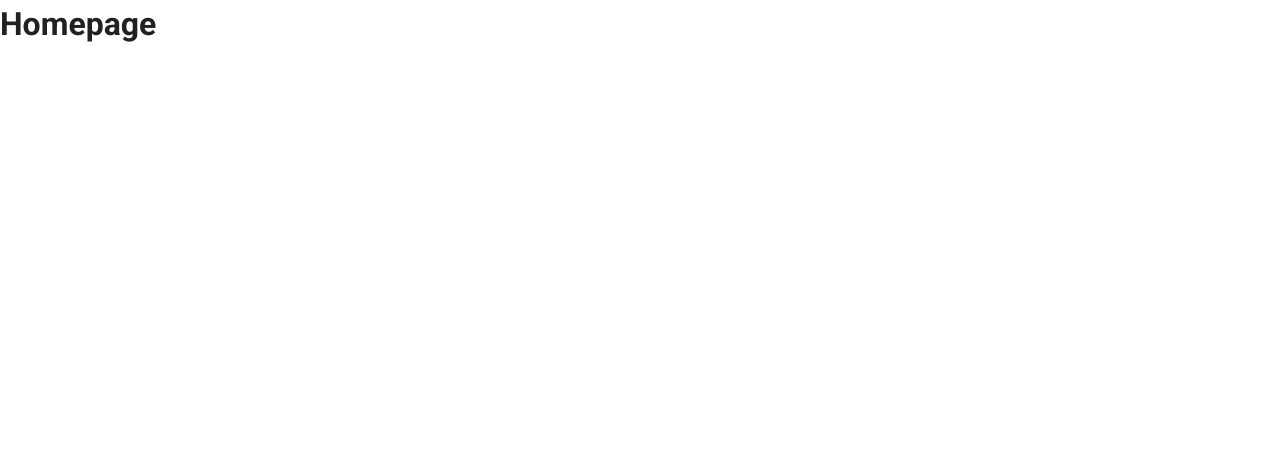
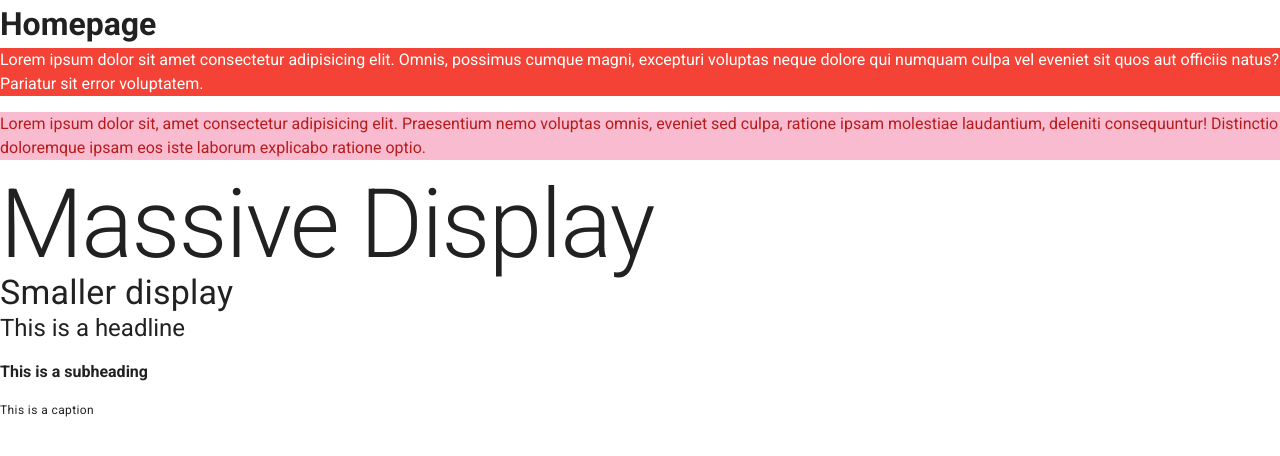
Before and after one commit to crhwebdev-courses/todo-ninja, a Vue app: page / in a window 1280 px wide. Shown: the top 456 px of the page. Built offline with nearby package versions, Linux system fonts and the light colour scheme.

Commit message:
Play around with some different text styles and colors on the Home view

```diff
--- a/src/views/Home.vue
+++ b/src/views/Home.vue
@@ -1,5 +1,24 @@
 <template>
   <div class="home">
     <h1>Homepage</h1>
+    <p class="red white--text">
+      Lorem ipsum dolor sit amet consectetur adipisicing elit. Omnis, possimus
+      cumque magni, excepturi voluptas neque dolore qui numquam culpa vel
+      eveniet sit quos aut officiis natus? Pariatur sit error voluptatem.
+    </p>
+    <p class="pink lighten-4 red--text text--darken-4">
+      Lorem ipsum dolor sit, amet consectetur adipisicing elit. Praesentium nemo
+      voluptas omnis, eveniet sed culpa, ratione ipsam molestiae laudantium,
+      deleniti consequuntur! Distinctio doloremque ipsam eos iste laborum
+      explicabo ratione optio.
+    </p>
+    <h1 class="display-4">Massive Display</h1>
+    <h4 class="display-1">Smaller display</h4>
+    <p class="headline">This is a headline</p>
+    <p class="subheading font-weight-bold">This is a subheading</p>
+    <p class="caption">This is a caption</p>
   </div>
 </template>
+<script>
+export default {};
+</script>
```
